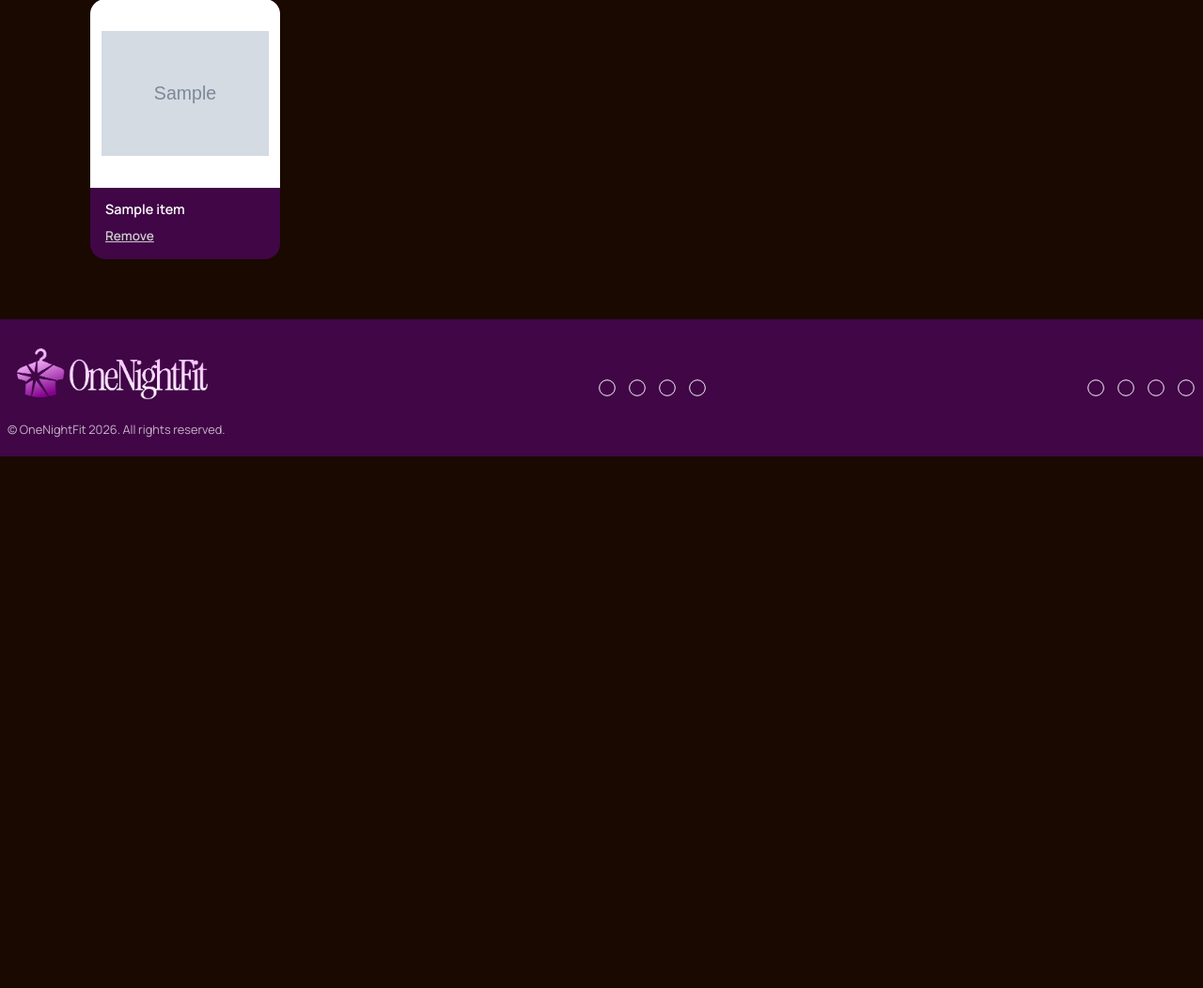
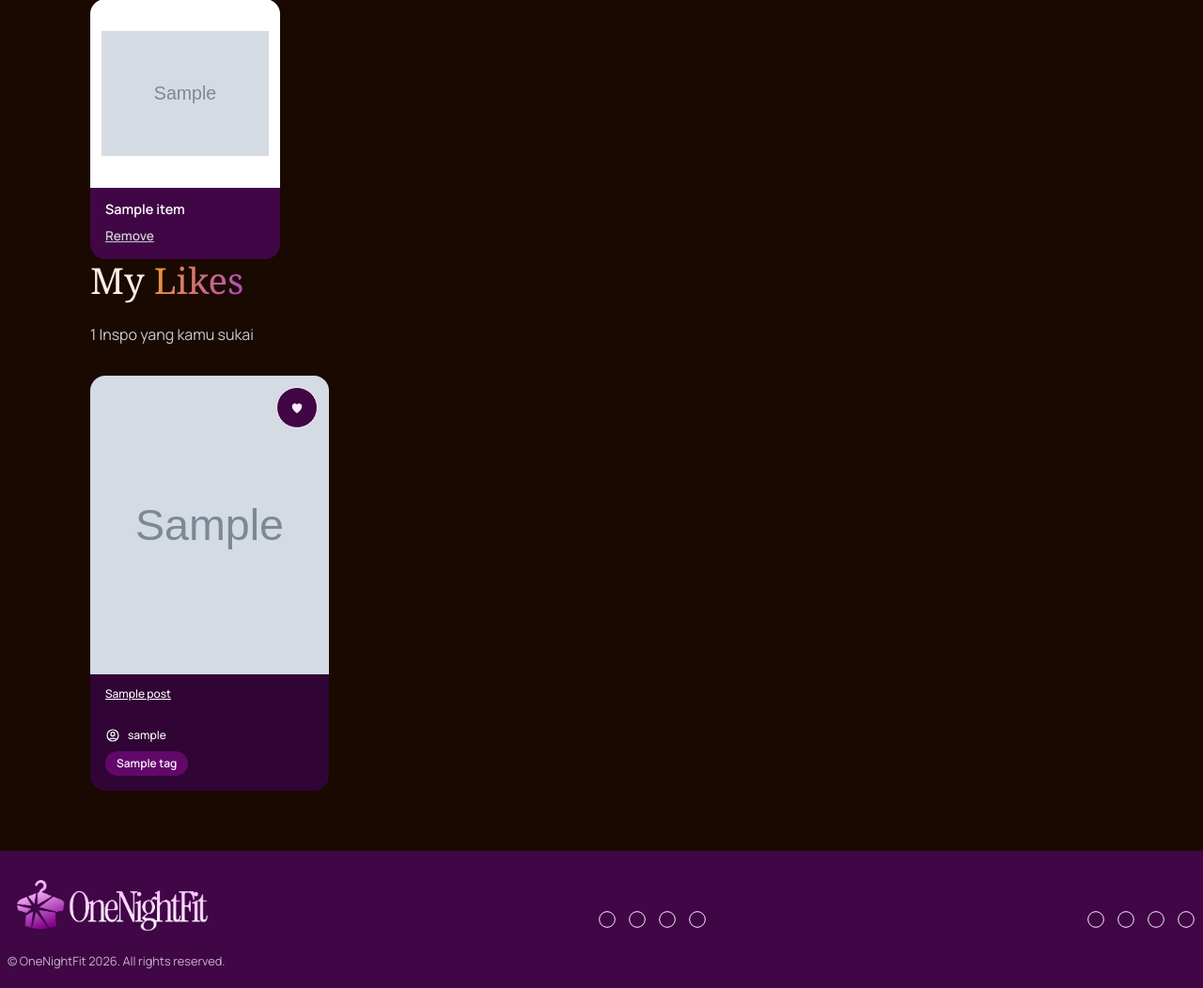
Before and after one commit to OneNightFit/OneNightFit, a Django app: template templates/authentication/activity.html in a window 1280 px wide. Shown: the part 463-1515 px from the top of the page at 94% size. Before the commit the page ends 949 px from the top, so only its background shows below. Run offline with Django 5.2, Linux system fonts and the light colour scheme; tables that the repository leaves empty hold one stand-in row (values such as "Sample post"); the template is opened without the code that fills it: values that come from a table or form of the project are taken from there, most other values are stand-ins (such as "Sample title", 1, 10 or a date in 2020); grey boxes marked "Sample" are stand-in pictures; some web fonts are replaced.

Commit message:
feat(auth): embed likes grid in activity page and load inspo.css

```diff
--- a/templates/authentication/activity.html
+++ b/templates/authentication/activity.html
@@ -1,5 +1,10 @@
 {% extends "authentication/profile_base.html" %}
+{% load static %}
 {% block title %}Activity | OneNightFit{% endblock %}
+
+{% block meta %}{{ block.super }}
+<link rel="stylesheet" href="{% static 'css/inspo.css' %}">
+{% endblock meta %}
 
 {% block profile_content %}
 <h2 class="a-h2">My <span class="a-grad">Wishlist</span></h2>
@@ -22,4 +27,10 @@
 {% else %}
   <div class="a-empty">Your wishlist is empty. Tap the heart on a product to save it here.</div>
 {% endif %}
+
+<section class="likes-embed">
+  <h2 class="a-h2">My <span class="a-grad">Likes</span></h2>
+  <p class="a-muted"><span id="lk-count">{{ liked_items|length }}</span> Inspo yang kamu sukai</p>
+  {% include 'inspo/_likes_grid.html' %}
+</section>
 {% endblock %}
```
